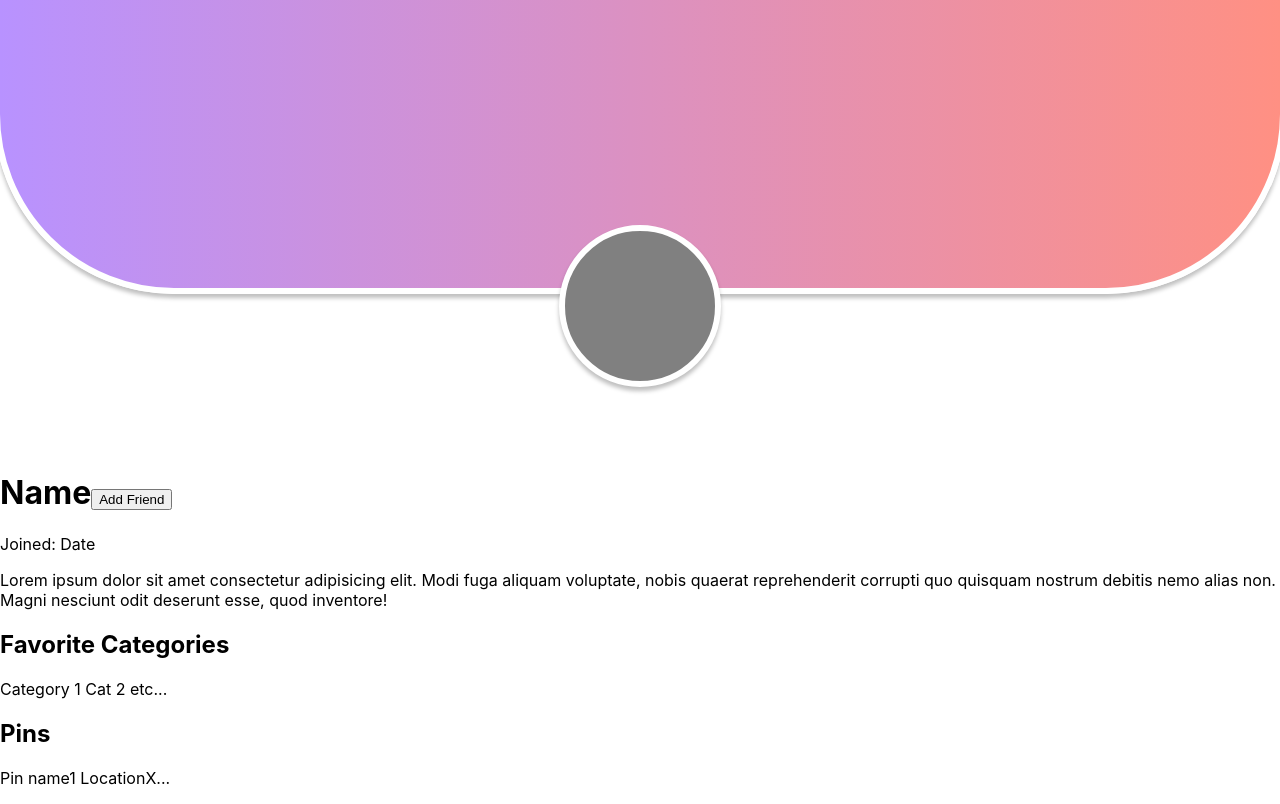
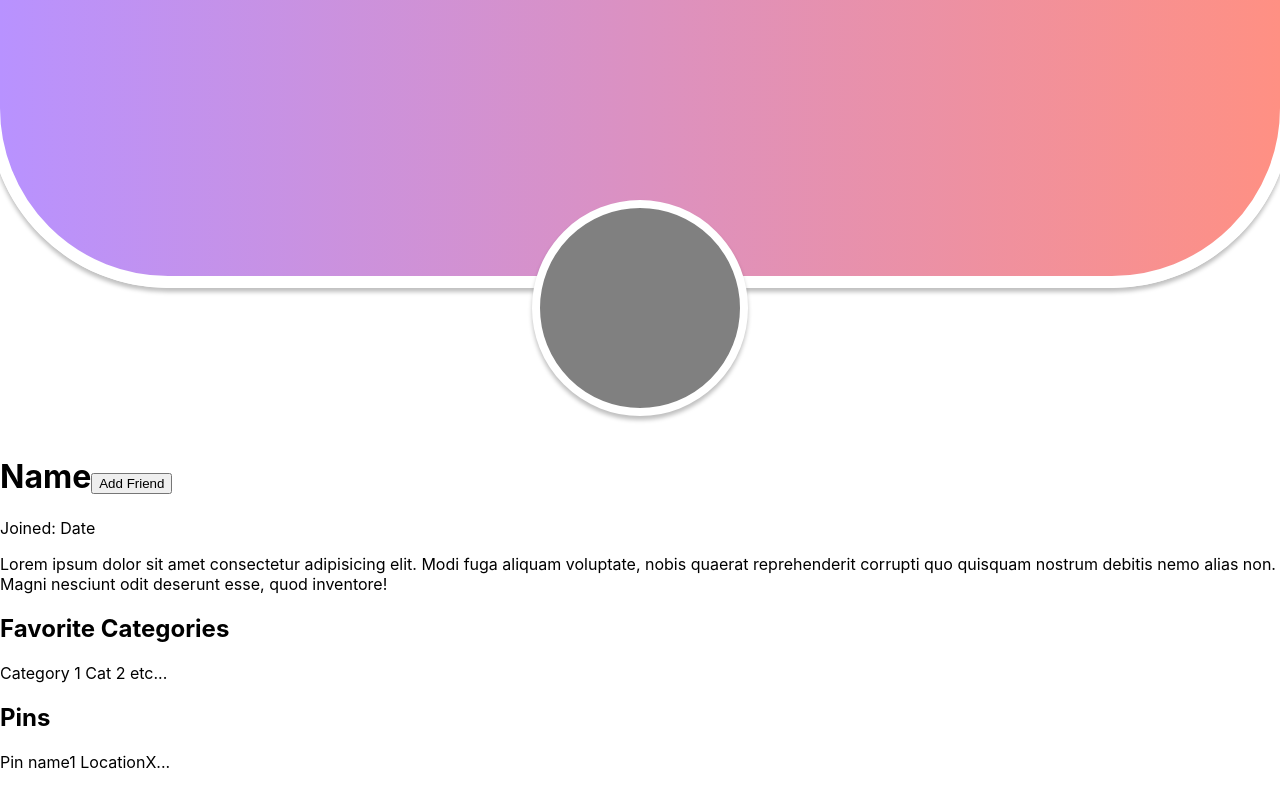
Before and after one commit to dobrywieczorek/where-have-i-been, a React (Create React App) app in the folder react-whib/: page / in a window 1280 px wide. Built offline with nearby package versions, Linux system fonts and the light colour scheme.

Commit message:
profile changes milestone 2

```diff
--- a/react-whib/src/css/UserProfile.css
+++ b/react-whib/src/css/UserProfile.css
@@ -1,33 +1,37 @@
+:root{
+    --profile-img-border-size: 8px;
+    --profile-background-border-size: 12px;
+}
 .profile-bg{
-    width: calc(12px + 100%)/*450px*/;
+    width: calc(var(--profile-background-border-size)*2 + 100%)/*450px*/;
     height: 300px;
     background: rgb(184,146,255);
     background: linear-gradient(90deg, rgba(184,146,255,1) 0%, rgba(255,144,131,1) 100%);
     /*border-radius: 0 0 50% 50%;*/
     border-radius: 0 0 180px 180px;
-    border: 6px solid white;
+    border: var(--profile-background-border-size) solid white;
     overflow-x: hidden;
     box-shadow: 0 4px 4px rgba(0, 0, 0, 0.25);
     box-sizing: border-box;
     position:relative;
-    top:-6px;
-    left: -6px;
+    top: calc(var(--profile-background-border-size)*-1);
+    left: calc(var(--profile-background-border-size)*-1);
 }
 
 .profile-img{
-    width:150px;
-    height:150px;
+    width:200px;
+    height:200px;
     background-color: gray;
-    border: 6px solid white;
+    border: var(--profile-img-border-size) solid white;
     border-radius: 50%;
     margin: auto;
     position: relative;
-    top: -75px;
+    top: -100px;
     box-shadow: 0 4px 4px rgba(0, 0, 0, 0.25);
 }
 .topContainer{
     overflow-x: hidden;
-    margin-bottom: -10px;
+    margin-bottom: -5rem;
 }
 
 .profile-name{
```
